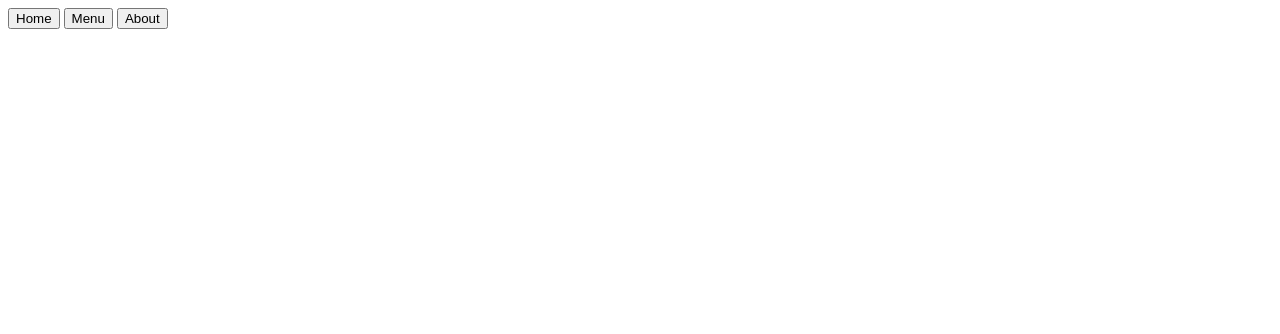
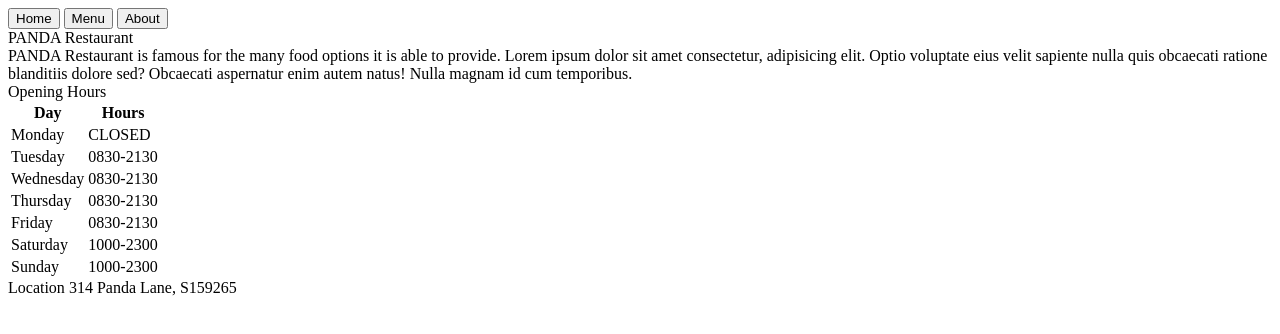
Before and after one commit to pand4monium/odin-restaurant-page, a website built with webpack: page src/template.html in a window 1280 px wide. Built offline with nearby package versions, Linux system fonts and the light colour scheme.

Commit message:
Completed Home Page and added functionality to home-btn

```diff
--- a/src/index.js
+++ b/src/index.js
@@ -1 +1,6 @@
-console.log("Hello World")
+import { loadHome } from "./pages/home";
+
+loadHome();
+
+document.getElementById("home-btn")
+        .addEventListener("click", loadHome);
--- /dev/null
+++ b/src/pages/home.js
@@ -0,0 +1,50 @@
+export const loadHome = () => {
+    const pageContent = document.getElementById("content");
+    content.innerHTML = `
+    <div id="res-name">PANDA Restaurant</div>
+    <div id="res-descript">
+        PANDA Restaurant is famous for the many food options it is able to provide.
+        Lorem ipsum dolor sit amet consectetur, adipisicing elit. Optio voluptate eius velit sapiente nulla quis obcaecati ratione blanditiis dolore sed? Obcaecati aspernatur enim autem natus! Nulla magnam id cum temporibus.</div>
+    <div id="res-hours">
+        <span>Opening Hours</span>
+        <table>
+            <tr>
+                <th>Day</th>
+                <th>Hours</th>
+            </tr>
+            <tr>
+                <td>Monday</td>
+                <td>CLOSED</td>
+            </tr>
+            <tr>
+                <td>Tuesday</td>
+                <td>0830-2130</td>
+            </tr>
+            <tr>
+                <td>Wednesday</td>
+                <td>0830-2130</td>
+            </tr>
+            <tr>
+                <td>Thursday</td>
+                <td>0830-2130</td>
+            </tr>
+            <tr>
+                <td>Friday</td>
+                <td>0830-2130</td>
+            </tr>
+            <tr>
+                <td>Saturday</td>
+                <td>1000-2300</td>
+            </tr>
+            <tr>
+                <td>Sunday</td>
+                <td>1000-2300</td>
+            </tr>
+        </table>
+    </div>
+    <id id="res-location">
+        <span>Location</span>
+        <span>314 Panda Lane, S159265</span>
+    </id>
+    `
+}
--- a/src/template.html
+++ b/src/template.html
@@ -8,12 +8,14 @@
 <body>
     <header>
         <nav>
-            <button>Home</button>
-            <button>Menu</button>
-            <button>About</button>
+            <button id="home-btn">Home</button>
+            <button id="menu-btn">Menu</button>
+            <button id="about-btn">About</button>
         </nav>
     </header>
 
-    <div id="content"></div>
+    <div id="content">
+
+    </div>
 </body>
 </html>
```
